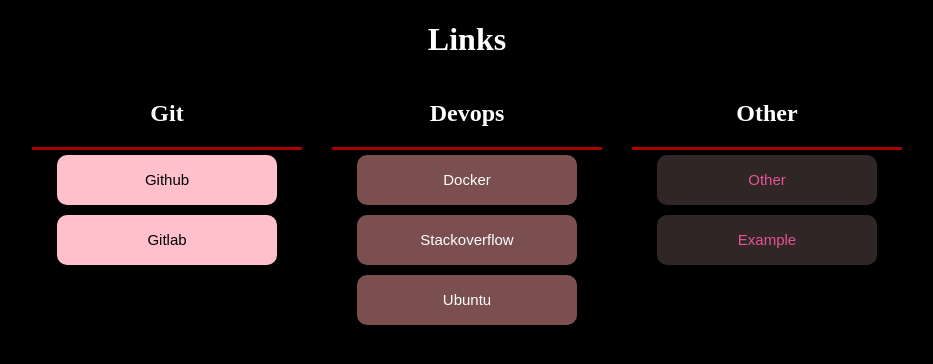
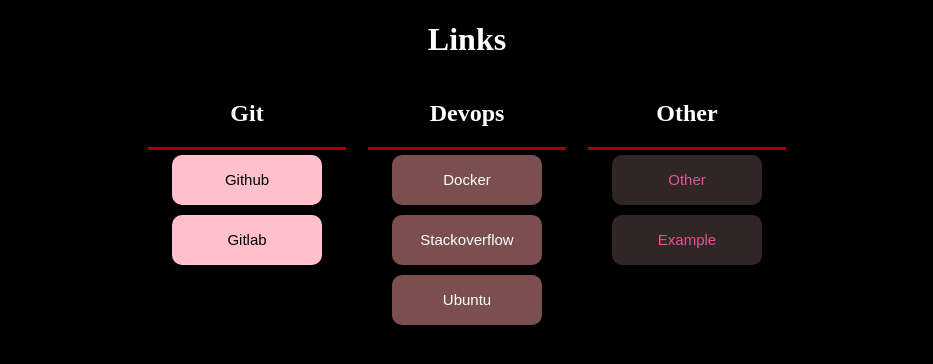
Before and after one commit to daghlani/links, a Flask app: page / in a window 1280 px wide. Shown: the top 364 px of the page, without its empty margins (173-1106 px from the left). Run offline with Flask 2, Linux system fonts and the light colour scheme.

Commit message:
update css

```diff
--- a/static/style.css
+++ b/static/style.css
@@ -7,7 +7,8 @@
 }
 
 .glow-on-hover {
-    width: 220px;
+    /*width: 220px;*/
+    width: 150px;
     height: 50px;
     border: none;
     outline: none;
@@ -80,6 +81,10 @@
     }
 }
 
+._main_title {
+    width: 220px
+}
+
 .base-holder-2 {
     display: flex;
     flex-wrap: wrap;
@@ -102,6 +107,7 @@
 }
 
 ._title_div {
+    /*width: 90%;*/
     width: 90%;
     border-bottom: outset red;
     color: white;
--- a/templates/index.html
+++ b/templates/index.html
@@ -9,7 +9,7 @@
 </div>
 <div class="base-holder-2">
     {% for list in lists %}
-        <div style="width: 300px">
+        <div class="_main_title">
             <div class=_title_div>
                 <h2 class=_title_h1><strong>{{ cml(list.group) }}</strong></h2>
             </div>
```
